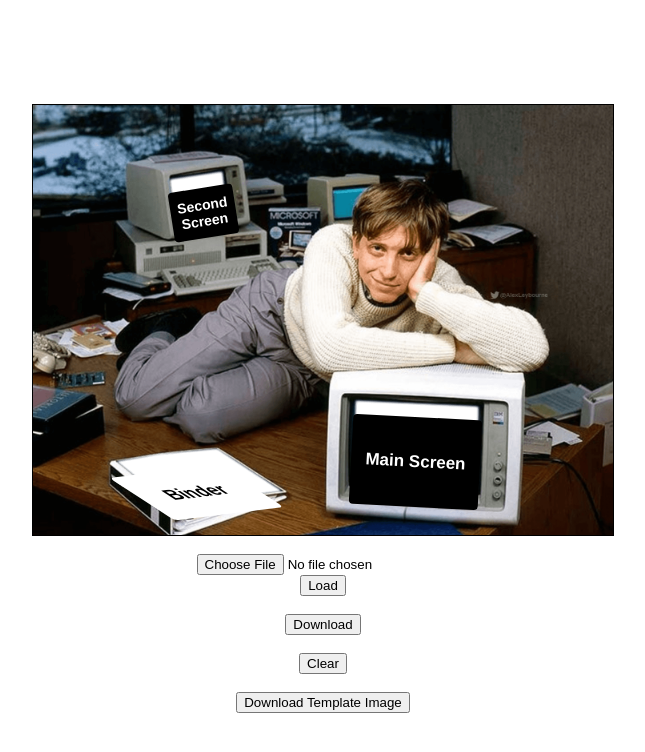
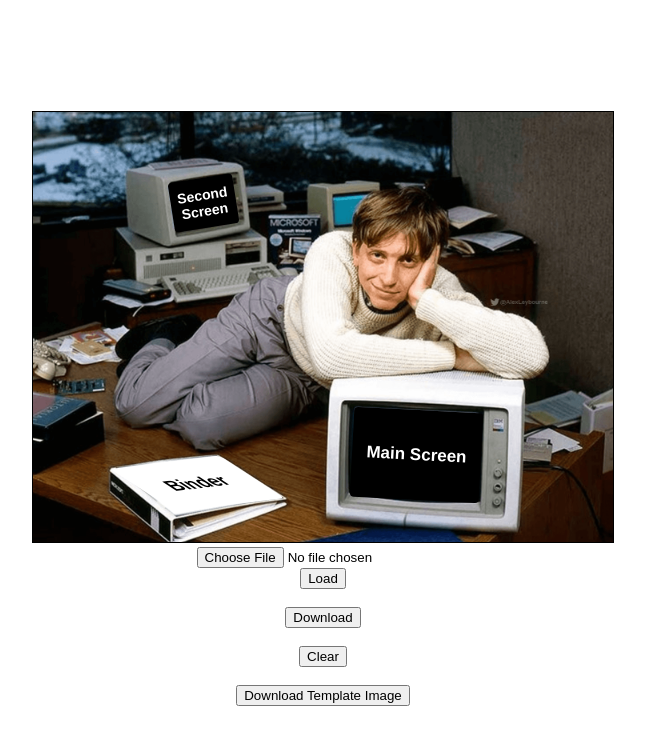
Before and after one commit to alexleybourne/BillGatesMemeMaker, a plain HTML site: page index.html in a window 1280 px wide. Shown: the whole page, without its empty margins (325-970 px from the left). Drawn offline with Linux system fonts and the light colour scheme.

Commit message:
fixed button positions

```diff
--- a/index.html
+++ b/index.html
@@ -17,10 +17,14 @@
 <body onload="loaded()">
   <img src="./images/BillGatesMemeTemplate.png" class="hidden-bill" id="templateImage">
 <div class="wrapper">
-  <button onclick="selected('main')" class="main-screen-button select-button">Main Screen</button>
-  <button onclick="selected('second')" class="second-screen-button select-button">Second Screen</button>
-  <button onclick="selected('binder')" class="binder-button select-button">Binder</button>
-  <canvas id="canvas" width="580" height="430"></canvas> <br>
+  <div>
+    <div class="select-buttons">
+      <button onclick="selected('main')" class="main-screen-button select-button">Main Screen</button>
+      <button onclick="selected('second')" class="second-screen-button select-button">Second Screen</button>
+      <button onclick="selected('binder')" class="binder-button select-button">Binder</button>
+    </div>
+    <canvas id="canvas" width="580" height="430"></canvas>
+  </div>
   <input type='file' name='img' size='65' id='upload-image' /> <button onclick="loadImage()">Load</button><br>
   <button onclick="downloadCanvas()">Download</button> <br>
   <button onclick="clearCanvas()">Clear</button><br>
--- a/styles.css
+++ b/styles.css
@@ -41,6 +41,12 @@
     box-shadow: 0px 0px 104px 56px rgb(255, 255, 255);
 }
 
+.select-buttons {
+    position: absolute;
+    z-index: 10;
+    transform: translate(228px, 245px);
+}
+
 .main-screen-button {
     font-size: 17px;
     width: 129px;
@@ -56,7 +62,7 @@
     height: 50px;
     color: white;
     background-color: black;
-    transform: translate(-120px, -195px) rotate(-9deg);
+    transform: translate(-89px, -178px) rotate(-9deg);
 }
 
 .binder-button {
@@ -65,5 +71,5 @@
     height: 57px;
     color: black;
     background-color: white;
-    transform: translate(-127px, 84px) rotate(-14deg) skew(43deg, 7deg);
+    transform: translate(-117px, 99px) rotate(-14deg) skew(43deg, 7deg);
 }
```
